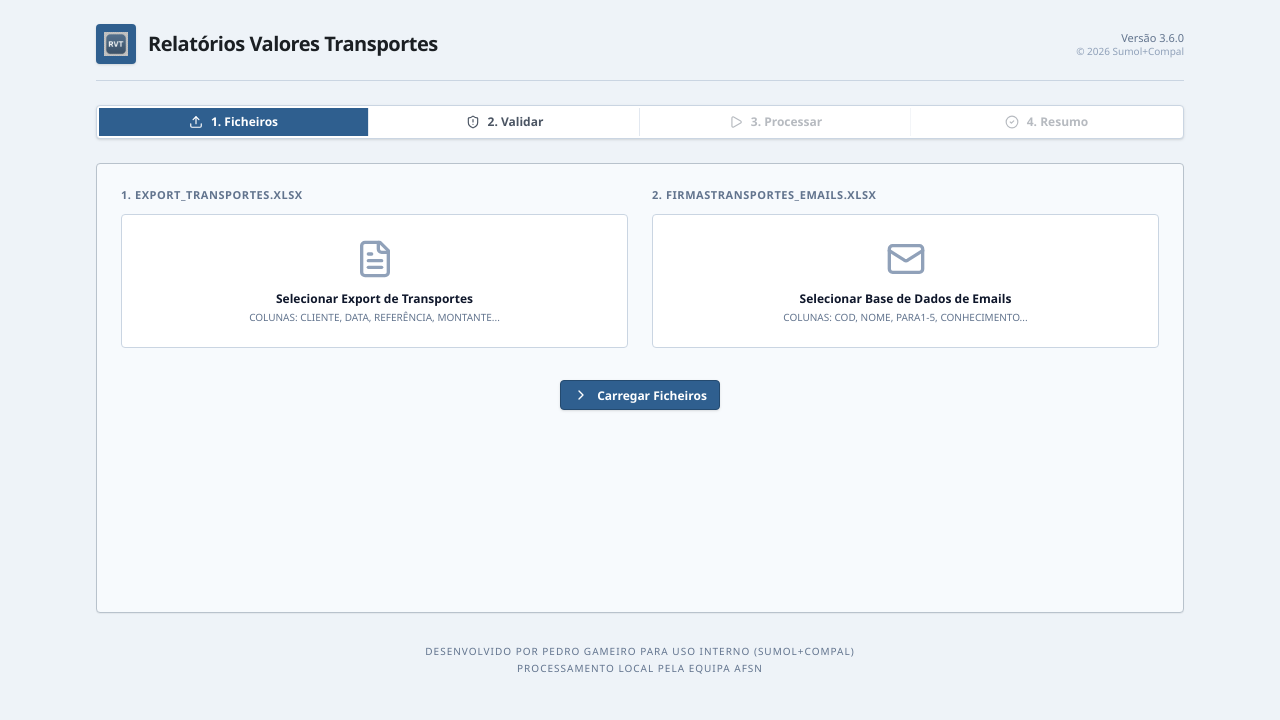
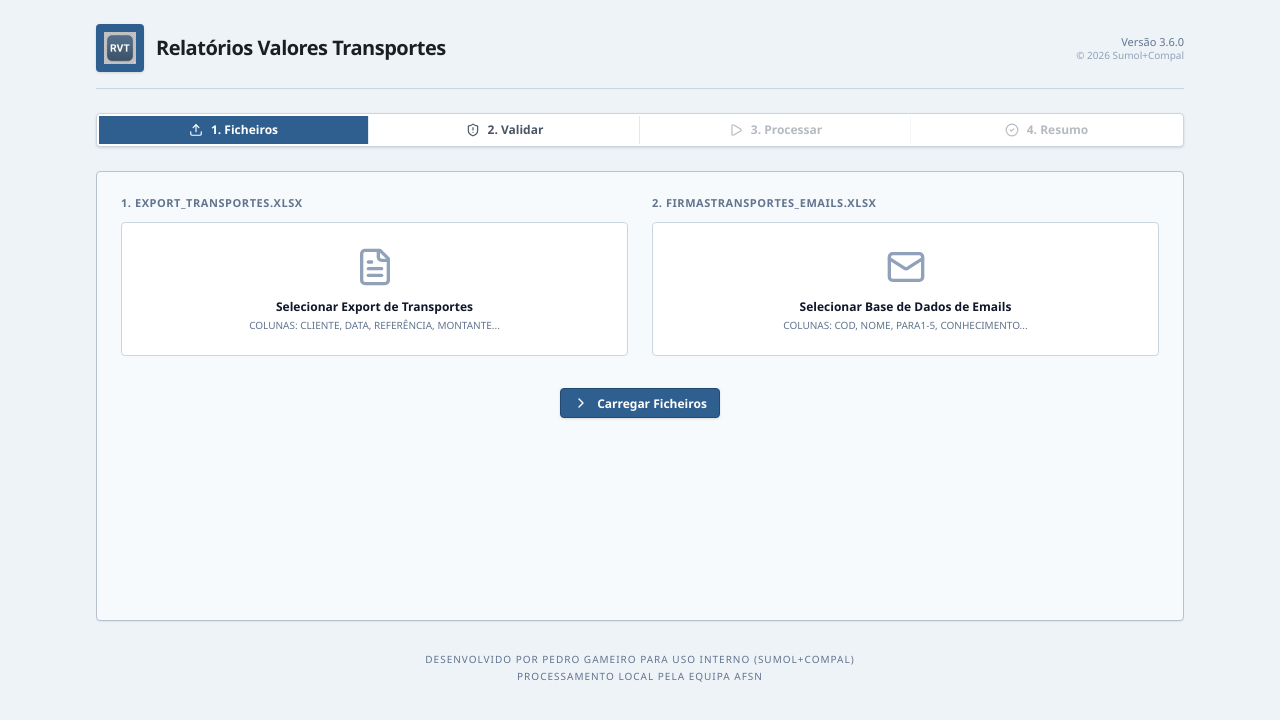
Before and after one commit to djpedrog/Transporte-PDF-Email, a React (Vite) app: page / in a window 1280 px wide. Shown: the top 720 px of the page. Built offline with nearby package versions, Linux system fonts and the light colour scheme.

Commit message:
Update App.tsx

```diff
--- a/src/App.tsx
+++ b/src/App.tsx
@@ -497,9 +497,11 @@ const downloadSinglePdf = (entryId: string) => {
     <div className="min-h-screen py-6 px-4 sm:px-6 lg:px-8 max-w-6xl mx-auto">
       <header className="mb-6 flex items-center justify-between border-b border-slate-300 pb-4">
         <div className="flex items-center space-x-3">
-          <div className="p-2 bg-[#2F5F8F] rounded shadow-sm flex items-center justify-center">
-  <img src="./rvt-logo.png" alt="RVT" className="w-6 h-6 object-contain" />
+
+<div className="p-2 bg-[#2F5F8F] rounded shadow-sm flex items-center justify-center">
+  <img src="./rvt-logo.png" alt="RVT" className="w-8 h-8 object-contain" />
 </div>
+
           <div>
             <h1 className="text-xl font-bold tracking-tight text-[#1B1F23]">Relatórios Valores Transportes</h1>
             <p className="text-[11px] text-slate-500 uppercase tracking-wide"></p>
```
